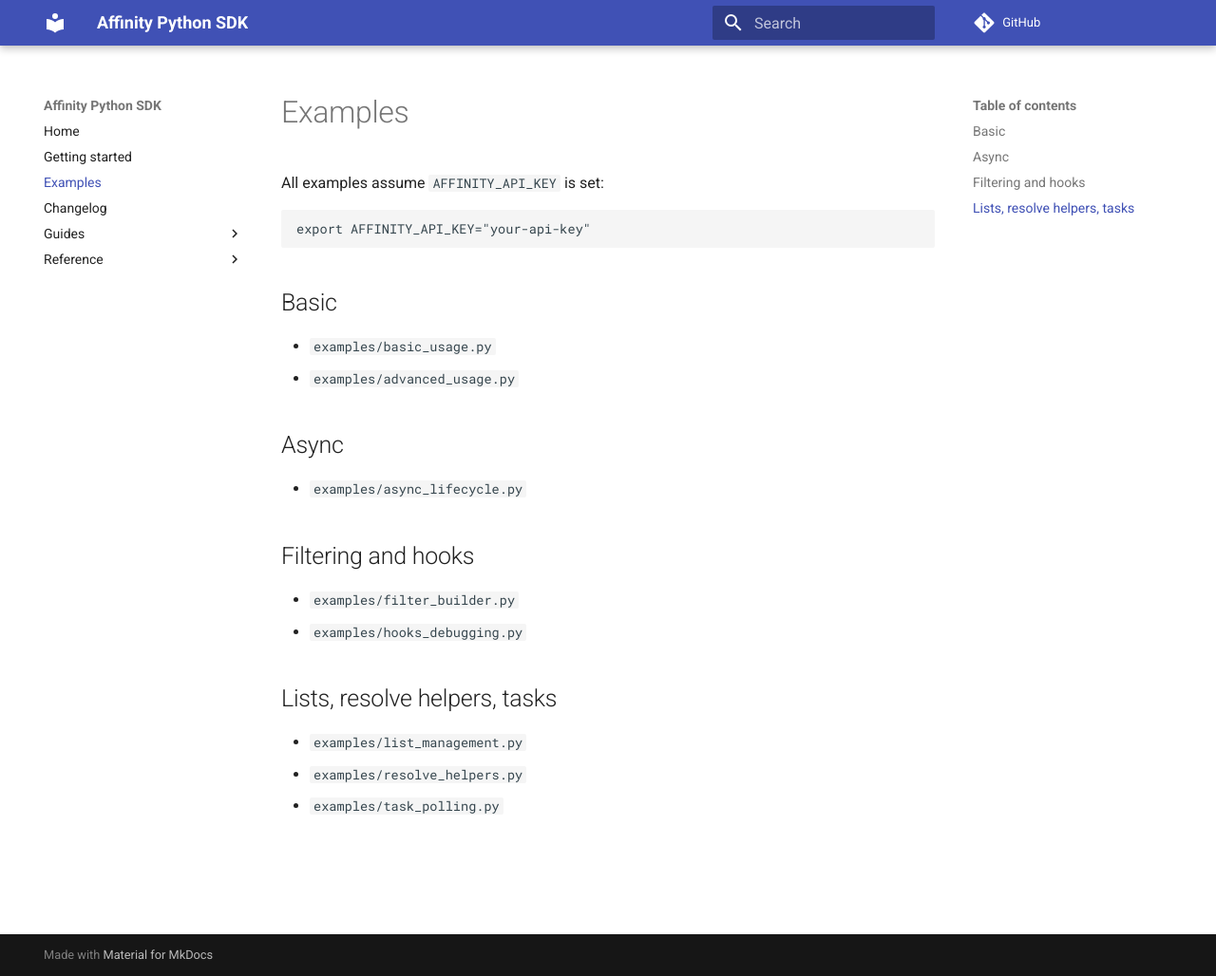
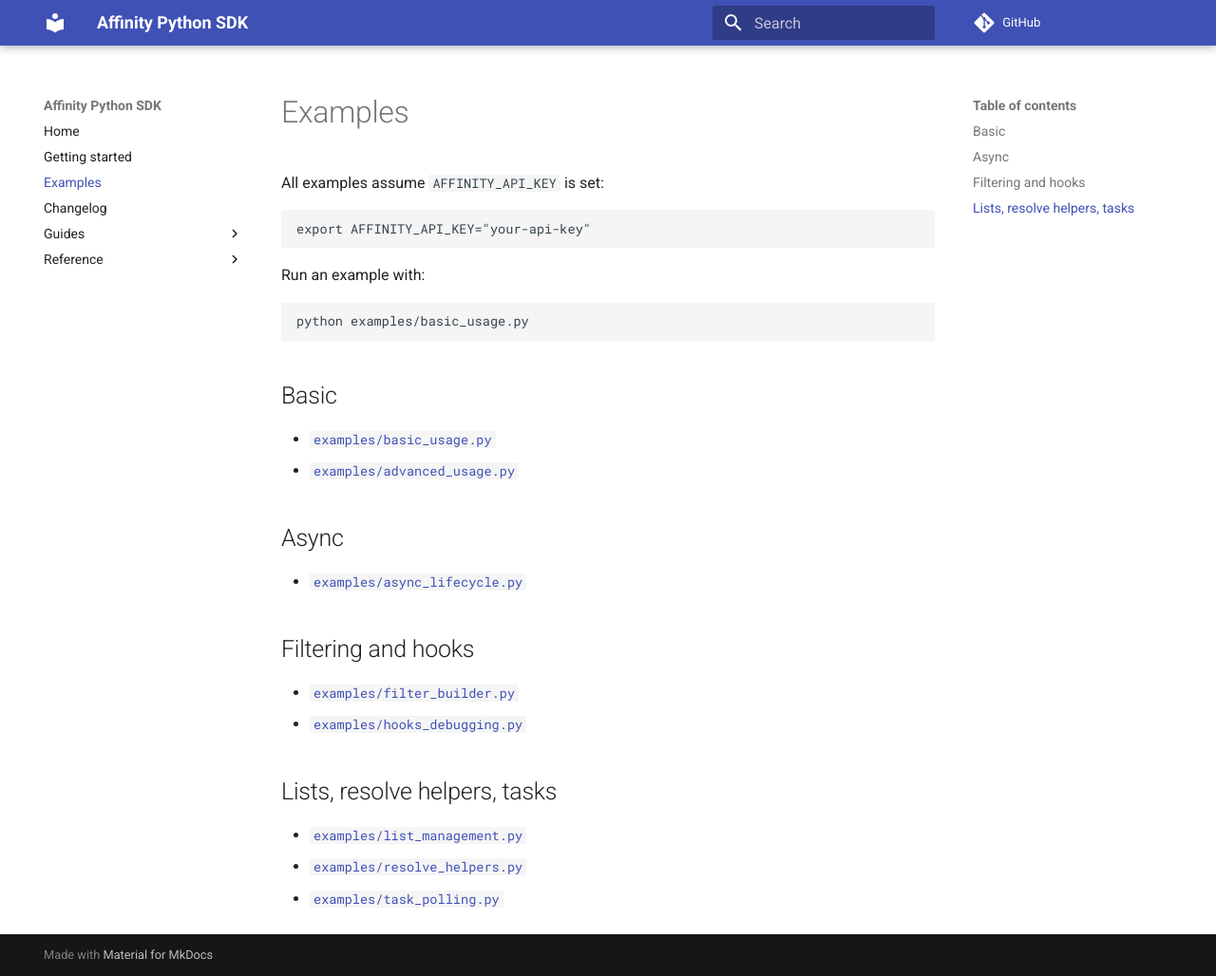
Before and after one commit to oneryalcin/affinity-sdk, an MkDocs documentation site: the page built from docs/public/examples.md, in a window 1280 px wide and 1028 px high. Shown: the whole window at 95% size. Built offline with MkDocs 1.6.1 and Material for MkDocs 9.7.7, drawn with Linux system fonts in a browser that asks for light colours; comment, search, counter and statistics services are not loaded; the version menu is left out.

Commit message:
Polish docs guides and fix examples

````diff
--- a/docs/public/examples.md
+++ b/docs/public/examples.md
@@ -6,22 +6,28 @@
 export AFFINITY_API_KEY="your-api-key"
 ```
 
+Run an example with:
+
+```bash
+python examples/basic_usage.py
+```
+
 ## Basic
 
-- `examples/basic_usage.py`
-- `examples/advanced_usage.py`
+- [`examples/basic_usage.py`](https://github.com/yaniv-golan/affinity-sdk/blob/main/examples/basic_usage.py)
+- [`examples/advanced_usage.py`](https://github.com/yaniv-golan/affinity-sdk/blob/main/examples/advanced_usage.py)
 
 ## Async
 
-- `examples/async_lifecycle.py`
+- [`examples/async_lifecycle.py`](https://github.com/yaniv-golan/affinity-sdk/blob/main/examples/async_lifecycle.py)
 
 ## Filtering and hooks
 
-- `examples/filter_builder.py`
-- `examples/hooks_debugging.py`
+- [`examples/filter_builder.py`](https://github.com/yaniv-golan/affinity-sdk/blob/main/examples/filter_builder.py)
+- [`examples/hooks_debugging.py`](https://github.com/yaniv-golan/affinity-sdk/blob/main/examples/hooks_debugging.py)
 
 ## Lists, resolve helpers, tasks
 
-- `examples/list_management.py`
-- `examples/resolve_helpers.py`
-- `examples/task_polling.py`
+- [`examples/list_management.py`](https://github.com/yaniv-golan/affinity-sdk/blob/main/examples/list_management.py)
+- [`examples/resolve_helpers.py`](https://github.com/yaniv-golan/affinity-sdk/blob/main/examples/resolve_helpers.py)
+- [`examples/task_polling.py`](https://github.com/yaniv-golan/affinity-sdk/blob/main/examples/task_polling.py)
````
Also changed, not shown: docs/public/guides/configuration.md (+20 -0 lines), docs/public/guides/errors-and-retries.md (+1 -1 lines), docs/public/guides/field-types-and-values.md (+7 -0 lines).
